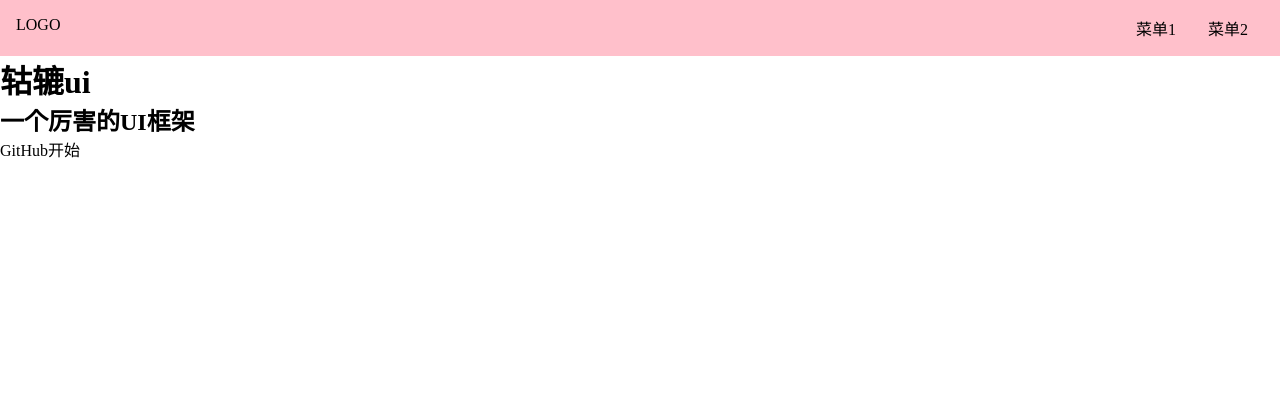
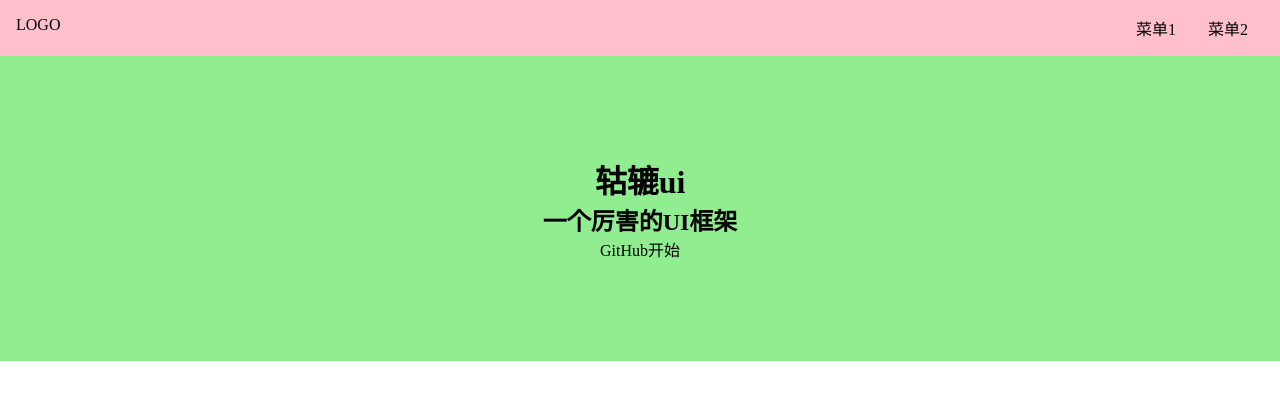
Before and after one commit to anecky/gulu-ui, a Vue app: page /#/ in a window 1280 px wide. Shown: the top 400 px of the page. Built offline with nearby package versions, Linux system fonts and the light colour scheme.

Commit message:
编写Home的css

```diff
--- a/src/view/Home.vue
+++ b/src/view/Home.vue
@@ -22,5 +22,28 @@
 </script>
 
 <style lang="scss" scoped>
+  .banner {
+    padding: 100px 0;
+    display: flex;
+    justify-content: center;
+    align-items: center;
+    flex-direction: column;
+    background: lightgreen;
 
+    > .actions {
+      padding: 8px 0;
+
+      a {
+        margin: 0 8px;
+        background: #ffffff;
+        display: inline-block;
+        $h: 28px;
+        height: $h;
+        -webkit-border-radius: $h/2;
+        -moz-border-radius: $h/2;
+        border-radius: $h/2;
+        padding: 0 8px;
+      }
+    }
+  }
 </style>
```
